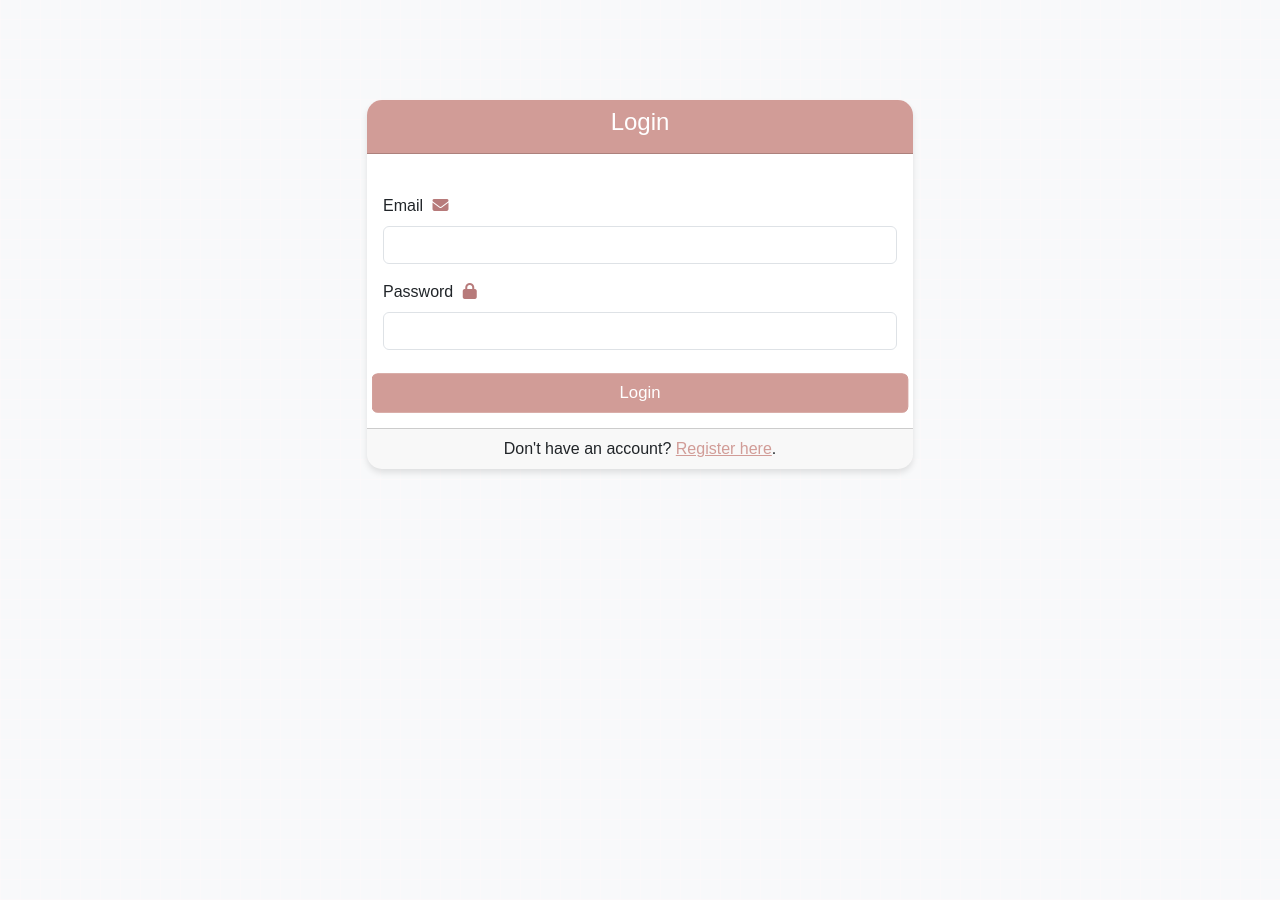
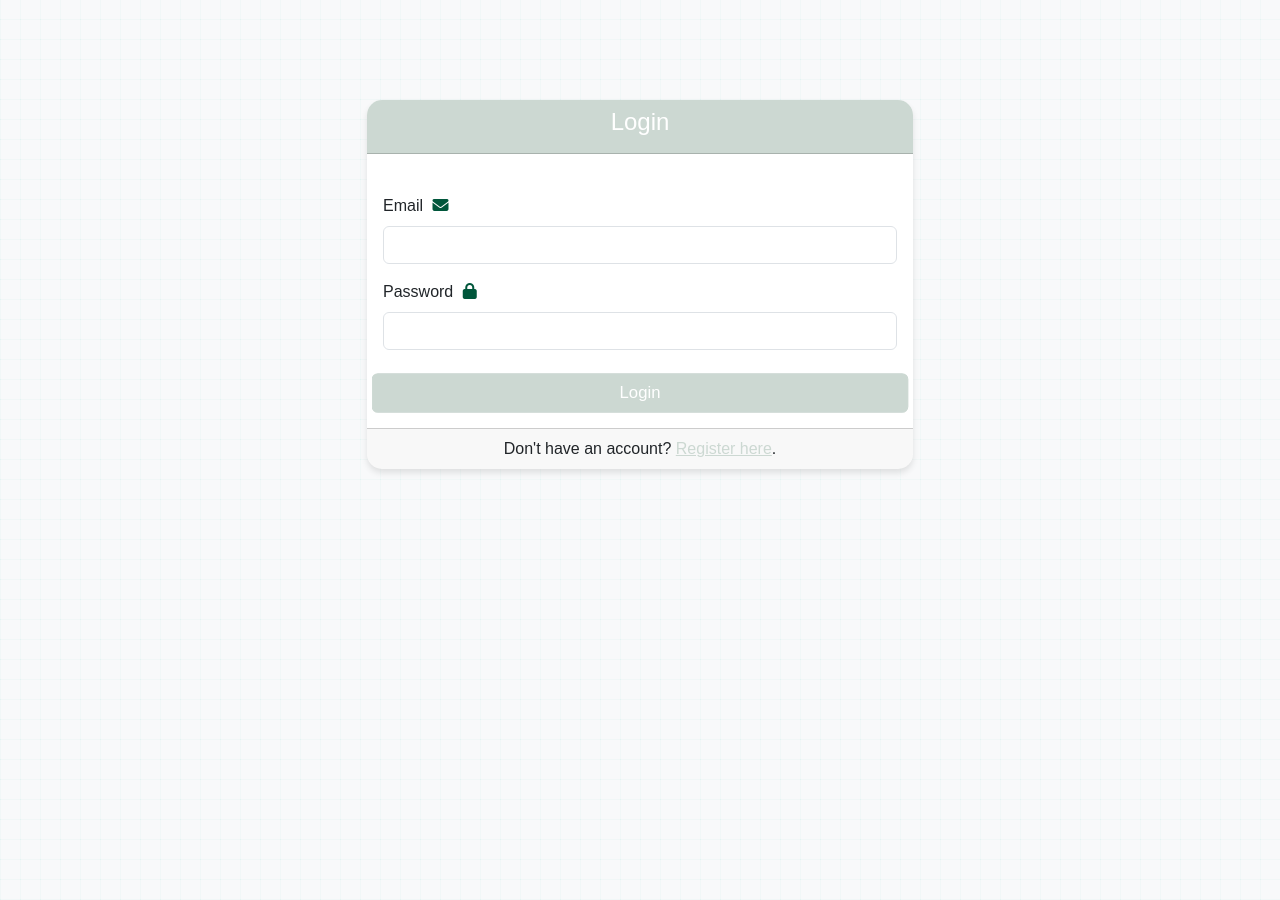
Before and after one commit to Jonathan-KAB/25662026_Lab_02_Register_Login, a PHP site: page /login/login.php in a window 1280 px wide. Run offline with PHP 8.4, Linux system fonts and the light colour scheme; some libraries are stand-ins or nearby versions.

Commit message:
Changes made to colours on pages

```diff
--- a/login/login.php
+++ b/login/login.php
@@ -9,24 +9,24 @@
     <link href="https://cdnjs.cloudflare.com/ajax/libs/animate.css/4.1.1/animate.min.css" rel="stylesheet">
     <style>
         .btn-custom {
-            background-color: #D19C97;
-            border-color: #D19C97;
+            background-color: #ccd8d2;
+            border-color: #ccd8d2;
             color: #fff;
             transition: background-color 0.3s, border-color 0.3s;
         }
 
         .btn-custom:hover {
-            background-color: #b77a7a;
-            border-color: #b77a7a;
+            background-color: #00563b;
+            border-color: #00563b;
         }
 
         .highlight {
-            color: #D19C97;
+            color: #ccd8d2;
             transition: color 0.3s;
         }
 
         .highlight:hover {
-            color: #b77a7a;
+            color: #00563b;
         }
 
         body {
@@ -36,13 +36,13 @@
             /* Gradient-like grid using repeating-linear-gradients */
             background-image:
                 repeating-linear-gradient(0deg,
-                    #b77a7a,
-                    #b77a7a 1px,
+                    #00563b,
+                    #00563b 1px,
                     transparent 1px,
                     transparent 20px),
                 repeating-linear-gradient(90deg,
-                    #b77a7a,
-                    #b77a7a 1px,
+                    #00563b,
+                    #00563b 1px,
                     transparent 1px,
                     transparent 20px),
                 linear-gradient(rgba(183, 122, 122, 0.1),
@@ -73,7 +73,7 @@
         }
 
         .card-header {
-            background-color: #D19C97;
+            background-color: #ccd8d2;
             color: #fff;
         }
 
@@ -98,7 +98,7 @@
         /* Additional Styling for Enhanced Appearance */
         .form-label i {
             margin-left: 5px;
-            color: #b77a7a;
+            color: #00563b;
         }
 
         .alert-info {
```
